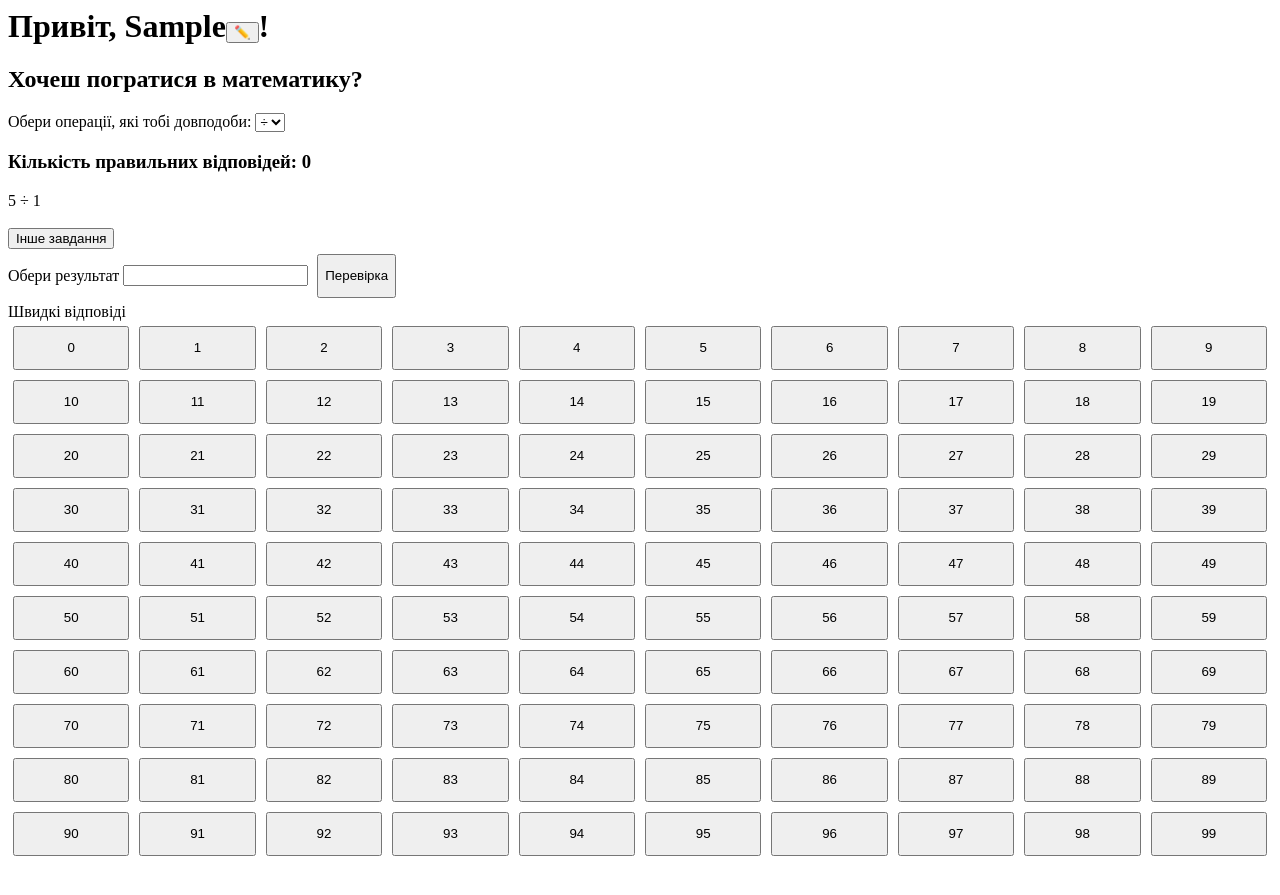
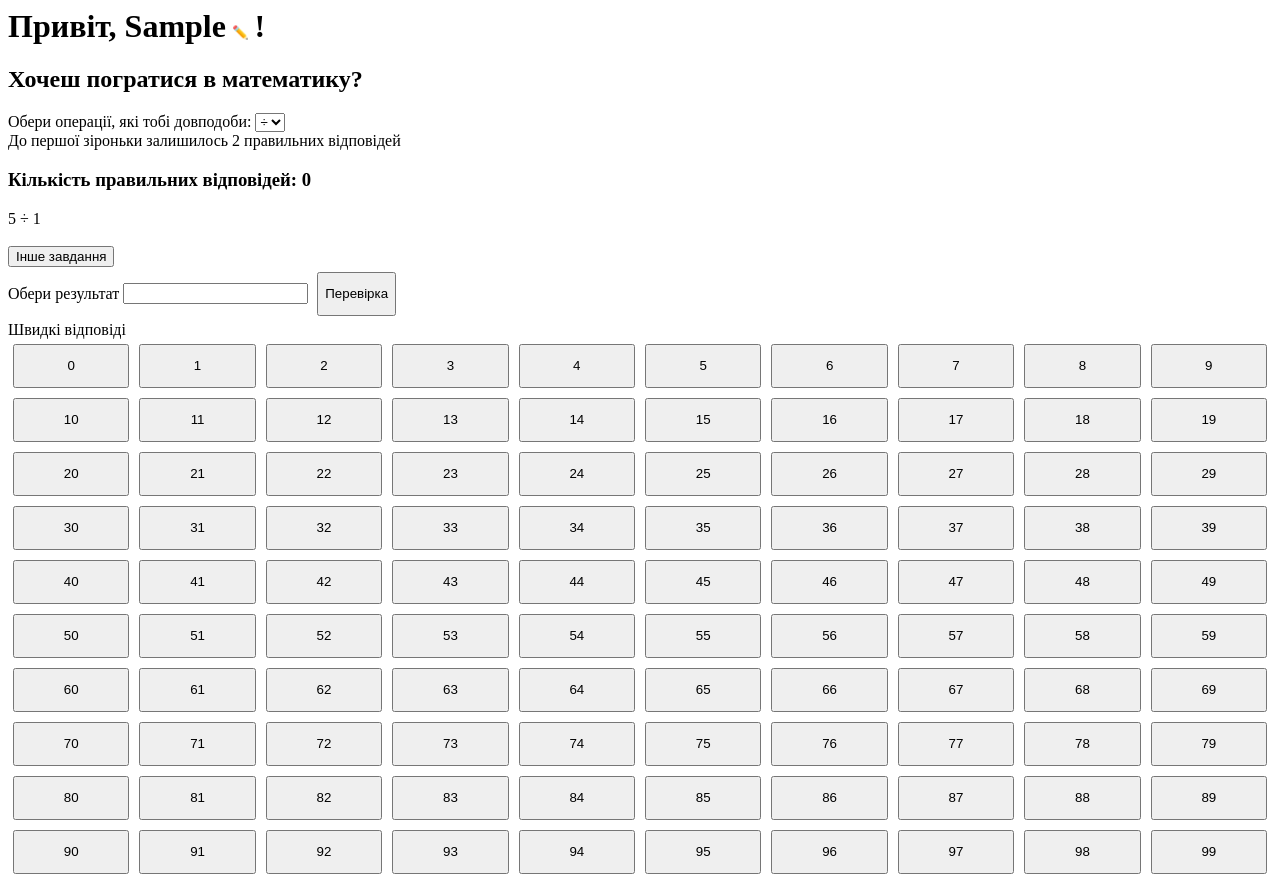
Before and after one commit to bornik/math-game-for-kids, a React app: page / in a window 1280 px wide. Both pictures are taken after typing "Sample" into the empty fields and a click on the button "OK". Built offline with nearby package versions, Linux system fonts and the light colour scheme; some packages are replaced by stand-ins of ours.

Commit message:
add star score

```diff
--- a/Game.js
+++ b/Game.js
@@ -1,4 +1,5 @@
 import React, { useState, useEffect } from 'react';
+import { Score } from './score/Score';
 
 export function Game(props) {
   const { type } = props;
@@ -69,6 +70,7 @@ export function Game(props) {
   };
 
   return (<>
+      <Score className='block' scorePoints={correctAnswersCounter}/>
       <h3>Кількість правильних відповідей: {correctAnswersCounter}</h3>
       {type === '÷' && (
         <div>{`${operand0 * operand1} ${type} ${operand0}`}</div>
--- a/Landing.js
+++ b/Landing.js
@@ -3,9 +3,10 @@ import { Game } from './Game';
 
 export const Landing = () => {
   const [operation, setOperation] = useState('÷');
-  const [userName, setUserName] = useState(
-    window.localStorage.getItem('userName')
-  );
+  const [userName, setUserName] = useState(window.localStorage.getItem('userName'));
+  // const [score, setScore] = useState(
+  //   window.localStorage.getItem('userName')
+  // );
   const [userNameConfirmed, setUserNameConfirmed] = useState(!!userName);
 
   const handleUserNameInput = (event) => {
@@ -25,12 +26,17 @@ export const Landing = () => {
     setUserNameConfirmed(false);
   };
 
+  const handleScoreChange = () => {
+
+  }
+
   return (
     <div>
       <h1>
         Привіт, {userName || 'любий друже'}
-        {userNameConfirmed && <button onClick={handleRenameClick}>✏️</button>}
+        {userNameConfirmed && <button className='button-icon' onClick={handleRenameClick}>✏️</button>}
         !
+
       </h1>
 
       {!userNameConfirmed ? (
@@ -59,7 +65,7 @@ export const Landing = () => {
             <option value="+">+</option>
             <option value="-">-</option>
           </select>
-          <Game type={operation} />
+          <Game type={operation} onScoreChange={handleScoreChange} />
         </>
       )}
     </div>
--- /dev/null
+++ b/score/Score.js
@@ -0,0 +1,34 @@
+import React, { useCallback, useMemo } from 'react';
+
+export const Score = (props) => {
+  const { scorePoints, className } = props;
+  const getStars = useCallback((scorePoints) => {
+    let starPrice = 2;
+    let starCount = 0;
+    let scorePointsTemp = scorePoints || 0;
+    while (scorePointsTemp > 0) {
+      if (scorePointsTemp < starPrice) {
+        break;
+        // return { starCount, scorePointsTemp }
+      }
+      starCount++;
+      scorePointsTemp = scorePointsTemp - starPrice;
+      starPrice = 2 * starPrice;
+    }
+
+    return { starCount, left: starPrice - scorePointsTemp };
+  });
+
+  const { starCount, left } = getStars(scorePoints);
+  return (
+    <span
+      className={className}
+      title={`залишилось до наступної зіроньки ${left}`}
+    >
+      {Array(starCount)
+        .fill(0)
+        .map((_, i) => '⭐️')}
+      {` До ${starCount ? 'наступної' : 'першої'} зіроньки залишилось ${left} правильних відповідей`}
+    </span>
+  );
+};
--- a/style.css
+++ b/style.css
@@ -32,3 +32,17 @@ input[type=button], input[type=submit] {
   min-width: 44px;
   height: 44px;
 }
+
+.button-icon {
+  border: none;
+  background-color: transparent;
+  cursor: pointer;
+}
+
+.button-icon:hover {
+  filter: brightness(85%);
+}
+
+.block{
+  display: block;
+}
```
